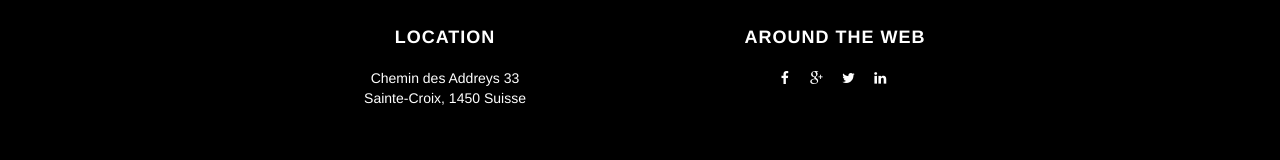
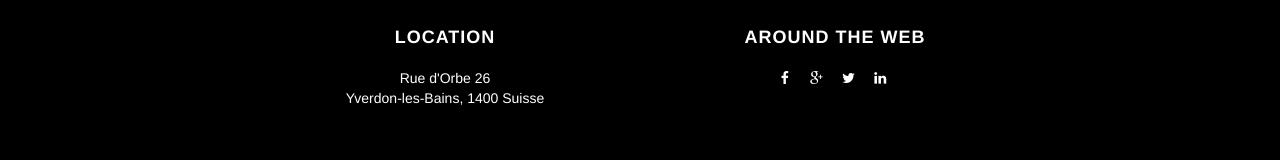
Before and after one commit to ReverseSide/ReverseSide.github.io, a plain HTML site: page index.html in a window 1280 px wide. Shown: the part 4288-4448 px from the top of the page. Drawn offline with Linux system fonts and the light colour scheme.

Commit message:
Update index.html

```diff
--- a/index.html
+++ b/index.html
@@ -318,7 +318,7 @@
                 <div class="row">
                     <div class="footer-col col-lg-4 col-lg-offset-2">
                         <h4>Location</h4>
-                        <span>Chemin des Addreys 33<br>Sainte-Croix, 1450 Suisse</span>
+                        <span>Rue d'Orbe 26<br>Yverdon-les-Bains, 1400 Suisse</span>
                     </div>
                     <div class="footer-col col-lg-4">
                         <h4>Around the Web</h4>
```
